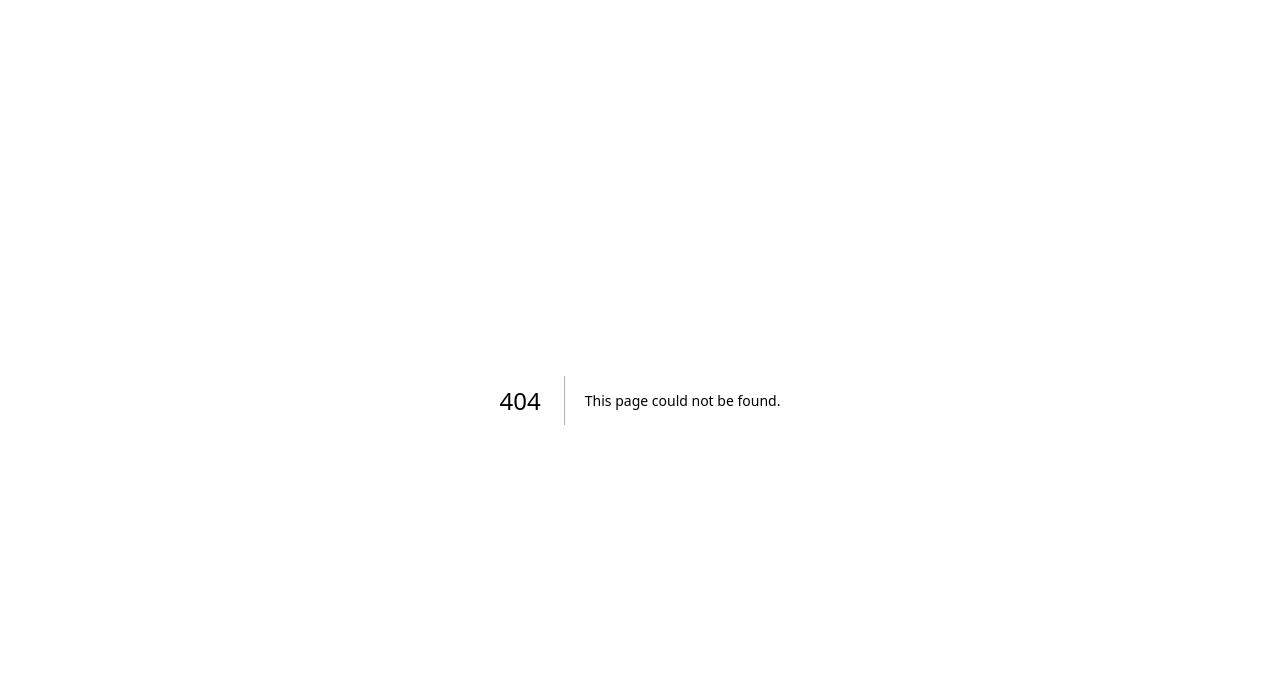
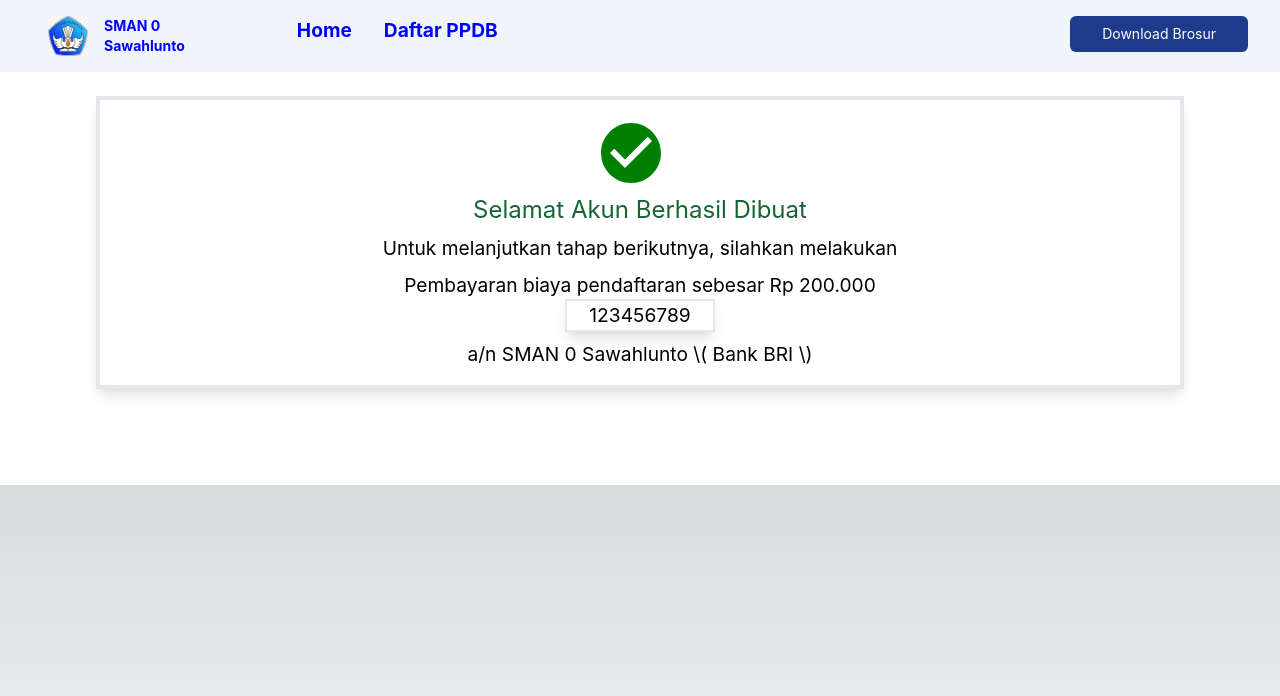
Before and after one commit to harymunli/PPDB-Website-Example, a Next.js app: page /success in a window 1280 px wide. Before the commit this address had no page. Shown: the top 696 px of the page. Built offline with nearby package versions, Linux system fonts and the light colour scheme.

Commit message:
page when register success"

```diff
--- a/pages/daftar.js
+++ b/pages/daftar.js
@@ -2,8 +2,12 @@ import Header from '../components/Header'
 import Navbar from '../components/Navbar'
 import Mustinput from '../components/Mustinput'
 import Optionalinput from '../components/Optional_Input'
+import React from 'react'
+import Link from 'next/link'
 
-export default function Daftar(){
+export default class Daftar extends React.Component {
+
+    render(){
         return (
             <div class="bg-white">
                 <Header />
@@ -11,7 +15,7 @@ export default function Daftar(){
                     <Navbar page="daftar"/>
 
                     {/* <!-- Register Form --> */}
-                <form className="relative border-4 shadow-lg m-8 p-4">
+                    <form id="reset-form"className="relative border-4 shadow-lg m-8 p-4">
                         <p className='text-4xl text-center border-b-4 border-yellow-400 mx-[100px] mb-4 mt-10'> Pendaftaran PPDB 2023/2024</p>
                         <div className="flex flex-col space-y-4">
                             <Mustinput label="NISN" />
@@ -24,8 +28,10 @@ export default function Daftar(){
                             </div>
                             <Mustinput label="Password" />
                             <div className='flex space-x-[200px] justify-center w-[600px] mx-auto mb-4'>
-                            <button className=" text-white bg-red-500 hover:bg-red-300 p-2 rounded-lg w-[200px]">Reset Data</button>
-                            <button type="submit" className=" text-white bg-blue-900 hover:bg-blue-700 p-2 mx-8 rounded-lg w-[200px]">Daftar </button>
+                                <button id="reset-btn" className=" text-white bg-red-500 hover:bg-red-300 p-2 rounded-lg w-[200px]">Reset Data</button>
+                                <Link href="/success">
+                                <button className=" text-white bg-blue-900 hover:bg-blue-700 p-2 mx-8 rounded-lg w-[200px]"> Daftar</button>
+                                </Link>
                             </div>
                             Sudah punya akun? klik disini
                         </div>
@@ -34,3 +40,4 @@ export default function Daftar(){
             </div>
         )
     }
+}
--- /dev/null
+++ b/pages/success.js
@@ -0,0 +1,26 @@
+import CheckCircleIcon from '@material-ui/icons/CheckCircle';
+import Header from '../components/Header'
+import Navbar from '../components/Navbar'
+import green from "@material-ui/core/colors/green";
+
+export default function success(){
+    return(
+        <div class="bg-white">
+            <Header />
+            <main className="p-4">
+                <Navbar page="daftar"/>
+                <div className="flex flex-col relative border-4 shadow-lg m-20 p-4 justify-center">
+                    <CheckCircleIcon id="circle-icon" className='mx-auto' /> <br/>
+
+                    <p className='text-center text-green-800 text-2xl'>Selamat Akun Berhasil Dibuat</p>
+                    <p className='mt-2 text-center'>Untuk melanjutkan tahap berikutnya, silahkan melakukan</p>
+                    <p className='mt-2 text-center'>Pembayaran biaya pendaftaran sebesar Rp 200.000</p>
+
+                    <input type="text" value="123456789" readonly className='border-2 shadow-lg mx-auto w-[150px] text-center'></input>
+                    <p className='mt-2 text-center'>a/n SMAN 0 Sawahlunto \( Bank BRI \)</p>
+                    {/* TODO 2 Button. */}
+                </div>
+            </main>
+        </div>
+    )
+}
--- a/styles/globals.css
+++ b/styles/globals.css
@@ -2,6 +2,16 @@
 @tailwind components;
 @tailwind utilities;
 
+
+#circle-icon {
+  color: green;
+  scale: 3;
+  z-index: 0;
+  display: block;
+  margin-top: 25px;
+  margin-left: 48%;
+  margin-right: 40%;
+}
 
 #index_input{
   background-color: #d1d5db;
```
Also changed, not shown: public/index.js (+5 -3 lines), pages/login.js (deleted). Lines whose indentation alone changed are shown as unchanged.
